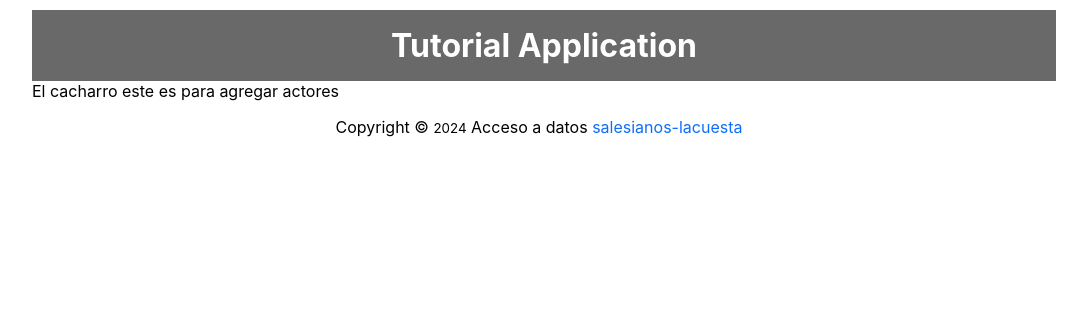
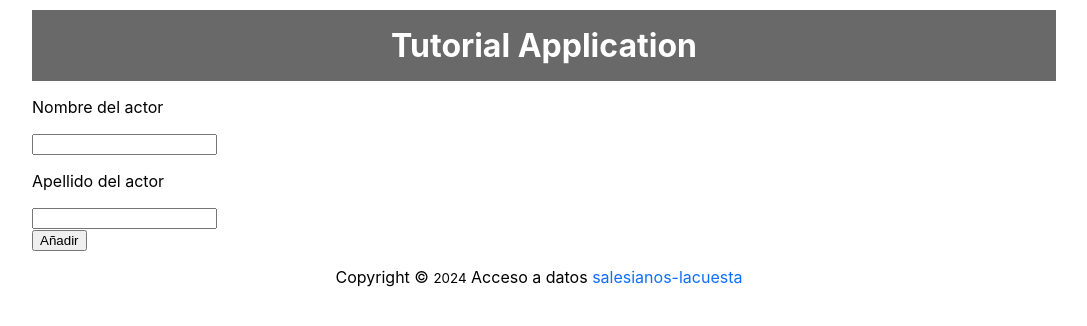
Before and after one commit to AlonsoMarreroBello/AED-T3P2, a React (Vite) app in the folder FrontEnd/: page /actors/new in a window 1280 px wide. Shown: the top 326 px of the page, without its empty margins (96-1183 px from the left). Built offline with nearby package versions, Linux system fonts and the light colour scheme.

Commit message:
form hecho y alertbox añadido

```diff
--- a/FrontEnd/package.json
+++ b/FrontEnd/package.json
@@ -13,6 +13,9 @@
   "dependencies": {
     "@emotion/react": "^11.13.5",
     "@emotion/styled": "^11.13.5",
+    "@fortawesome/fontawesome-svg-core": "^6.7.1",
+    "@fortawesome/free-solid-svg-icons": "^6.7.1",
+    "@fortawesome/react-fontawesome": "^0.2.2",
     "@mui/material": "^6.1.9",
     "@mui/x-data-grid": "^7.23.0",
     "axios": "^1.7.7",
--- /dev/null
+++ b/FrontEnd/src/components/alertBox/AlertBox.jsx
@@ -0,0 +1,42 @@
+import PropTypes from 'prop-types';
+import style from './alertBox.module.css';
+import { library } from '@fortawesome/fontawesome-svg-core';
+import { FontAwesomeIcon } from '@fortawesome/react-fontawesome';
+import { faXmark, faCircleInfo } from '@fortawesome/free-solid-svg-icons';
+
+library.add(faXmark, faCircleInfo);
+
+/**
+ * The `AlertBox` component displays a message in an alert box.
+ * It takes a `message` prop and a `setShowMessage` prop.
+ * The `message` prop is the text of the message to be displayed.
+ * The `setShowMessage` prop is a function that sets the `showMessage` state to false.
+ * @param {string} message - The text of the message to be displayed.
+ * @param {Function} setShowMessage - A function that sets the `showMessage` state to false.
+ * @returns {JSX.Element} - The JSX element representing the `AlertBox` component.
+ */
+const AlertBox = ({ message, setShowMessage }) => {
+  /**
+   * The `handleClose` function sets the `showMessage` state to false.
+   */
+  const handleClose = () => {
+    setShowMessage(false);
+  };
+
+  return (
+    <div className={style.alert}>
+      <FontAwesomeIcon className={style.icon} icon={faCircleInfo} />
+      <span className="alert-text">{message}</span>
+      <button className={style.button} onClick={handleClose}>
+        <FontAwesomeIcon icon={faXmark} />
+      </button>
+    </div>
+  );
+};
+
+AlertBox.propTypes = {
+  message: PropTypes.string,
+  setShowMessage: PropTypes.func
+};
+
+export default AlertBox;
--- /dev/null
+++ b/FrontEnd/src/components/alertBox/alertBox.module.css
@@ -0,0 +1,26 @@
+.alert {
+  display: flex;
+  justify-content: center;
+  align-items: center;
+  position: fixed;
+  top: 20px;
+  right: 20px;
+  padding: 0.5rem 1rem;
+  color: white;
+  background-color: rgba(255, 0, 0, 0.5);
+  border-radius: 1rem;
+}
+
+.button {
+  background-color: transparent;
+  border: none;
+  cursor: pointer;
+  margin-left: 0.5rem;
+  padding-right: 0;
+  font-size: 1.5rem;
+  color: white;
+}
+
+.icon {
+  margin-right: 0.5rem;
+}
--- /dev/null
+++ b/FrontEnd/src/components/pages/ActorForm.jsx
@@ -0,0 +1,69 @@
+import { useState } from "react";
+import TutorialService from "../../service/tutorial.service";
+import AlertBox from "../alertBox/AlertBox";
+
+const ActorForm = () => {
+  const [showMessage, setShowMessage] = useState(false);
+  const [form, setForm] = useState({
+    firstName: "",
+    lastName: "",
+  });
+
+  const handleChange = (e) => {
+    setForm({
+      ...form,
+      [e.target.name]: e.target.value,
+    });
+  };
+
+  const handleSubmit = (e) => {
+    e.preventDefault();
+    console.log(form);
+    if (form.firstName.trim() !== "" && form.lastName.trim() !== "") {
+      TutorialService.aCreate(form);
+      setForm({
+        firstName: "",
+        lastName: "",
+      });
+    } else {
+      setShowMessage(true);
+      setTimeout(function () {
+        setShowMessage(false);
+      }, 3000);
+    }
+  };
+
+  return (
+    <div>
+      <div>
+        <p>Nombre del actor</p>
+        <input
+          name="firstName"
+          value={form.firstName}
+          id="firstName"
+          type="text"
+          onChange={handleChange}
+        />
+        <p>Apellido del actor</p>
+        <input
+          name="lastName"
+          value={form.lastName}
+          id="lastName"
+          type="text"
+          onChange={handleChange}
+        />
+      </div>
+      <button onClick={handleSubmit}>Añadir</button>
+      {showMessage && (
+        <AlertBox
+          message={"Todos los campos son obligatorios"}
+          setShowMessage={setShowMessage}
+        />
+      )}
+    </div>
+  );
+};
+
+ActorForm.propTypes = {};
+
+export default ActorForm;
--- a/FrontEnd/src/components/pages/ActorsList.jsx
+++ b/FrontEnd/src/components/pages/ActorsList.jsx
@@ -22,6 +22,27 @@ const ActorsList = () => {
       field: "lastUpdate",
       headerName: "Last update",
       width: 180,
+      valueFormatter: (value) => {
+        // Verificar si el valor es válido antes de crear un objeto Date
+        const date = new Date(value);
+
+        if (isNaN(date.getTime())) {
+          // Si el valor no es una fecha válida, devolver una cadena vacía o un valor predeterminado
+          return "Fecha inválida";
+        }
+
+        const options = {
+          weekday: "long", // Día de la semana completo (ej. Lunes)
+          day: "numeric", // Día del mes (ej. 2)
+          month: "long", // Mes completo (ej. diciembre)
+        };
+
+        // Formatear la fecha
+        const formatedDate = new Intl.DateTimeFormat("es-ES", options).format(
+          date
+        );
+        return formatedDate;
+      },
     },
     {
       field: "actions",
@@ -101,7 +122,7 @@ const ActorsList = () => {
             columns={columns}
             initialState={{ pagination: { paginationModel } }}
             pageSizeOptions={[5, 10, 50, 100]}
-            checkboxSelection
+            disableRowSelectionOnClick
             sx={{ border: 0 }}
           />
         </Paper>
--- a/FrontEnd/src/components/pages/Home.jsx
+++ b/FrontEnd/src/components/pages/Home.jsx
@@ -7,7 +7,7 @@ const Home = () => {
       <h1>CRUD T3 P2</h1>
       <p>
         <a href={link} target={target}>
-          Listado de tutoriales
+          Listado de actores
         </a>
       </p>
     </div>
--- a/FrontEnd/src/components/routerApp/RouterApp.jsx
+++ b/FrontEnd/src/components/routerApp/RouterApp.jsx
@@ -4,6 +4,7 @@ import Footer from "../layout/Footer";
 import Header from "../layout/Header";
 import Home from "../pages/Home";
 import ActorsList from "../pages/ActorsList";
+import ActorForm from "../pages/ActorForm";
 
 const RouterApp = () => {
   return (
@@ -21,7 +22,11 @@ const RouterApp = () => {
         />
         <Route
           path="/actors/new"
-          element={<div>El cacharro este es para agregar actores</div>}
+          element={
+            <div>
+              <ActorForm />
+            </div>
+          }
         />
       </Routes>
       <Footer />
--- a/FrontEnd/src/service/tutorial.service.js
+++ b/FrontEnd/src/service/tutorial.service.js
@@ -5,12 +5,12 @@ const API_URL = "http://localhost:8080/api/v1";
 const aGetAll = async () => {
   const response = await axios(`${API_URL}/actors`);
   const actors = response.data;
-
   return actors;
 };
 
 const aCreate = async (data) => {
-  const response = await axios.post(`${API_URL}/tutorials`, data);
+  const response = await axios.post(`${API_URL}/actors`, data);
+  console.log(response.data);
   return response.data.data;
 };
 
```
Also changed, not shown: 1 other file (tests, documents, lock files or other folders).
